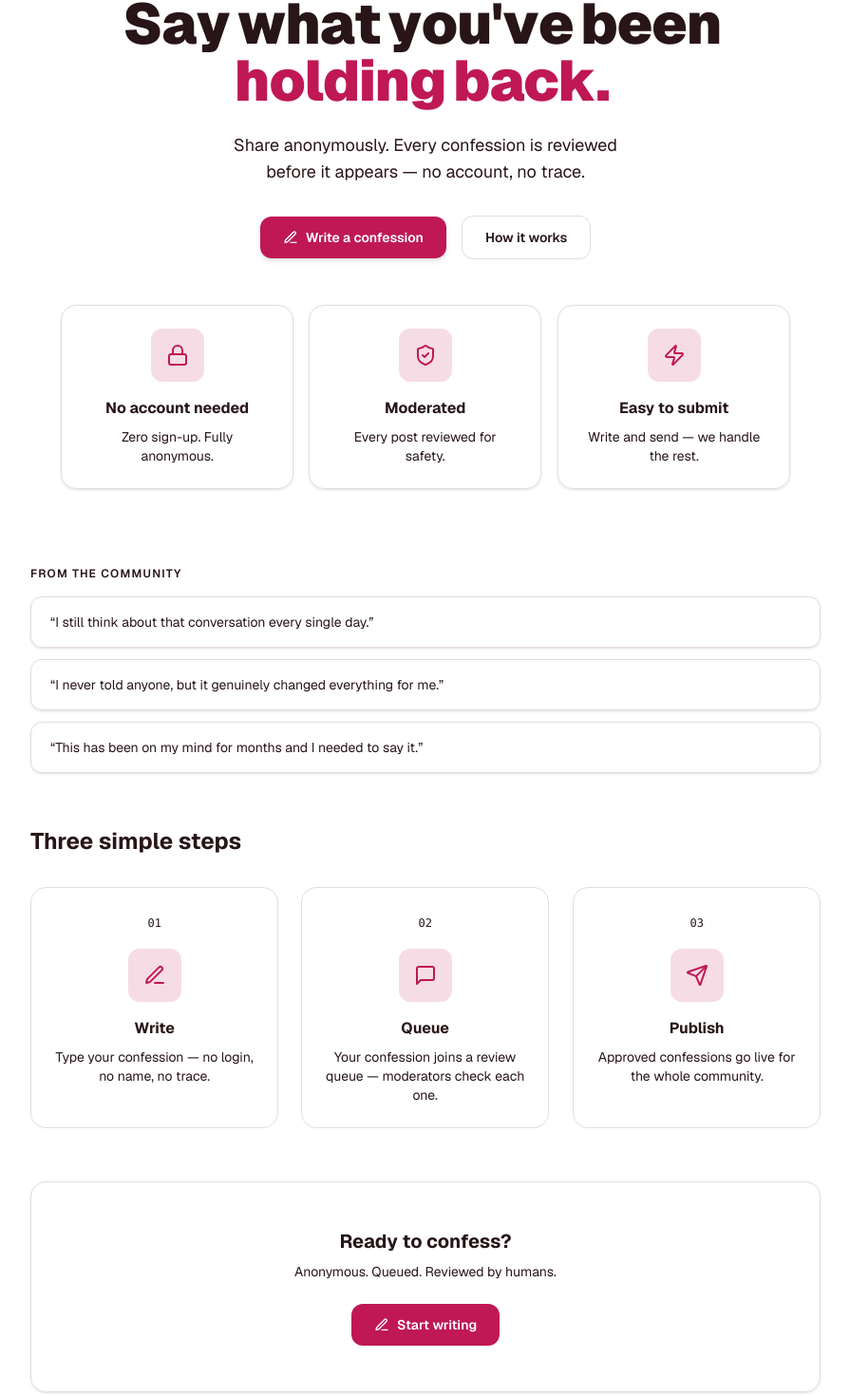
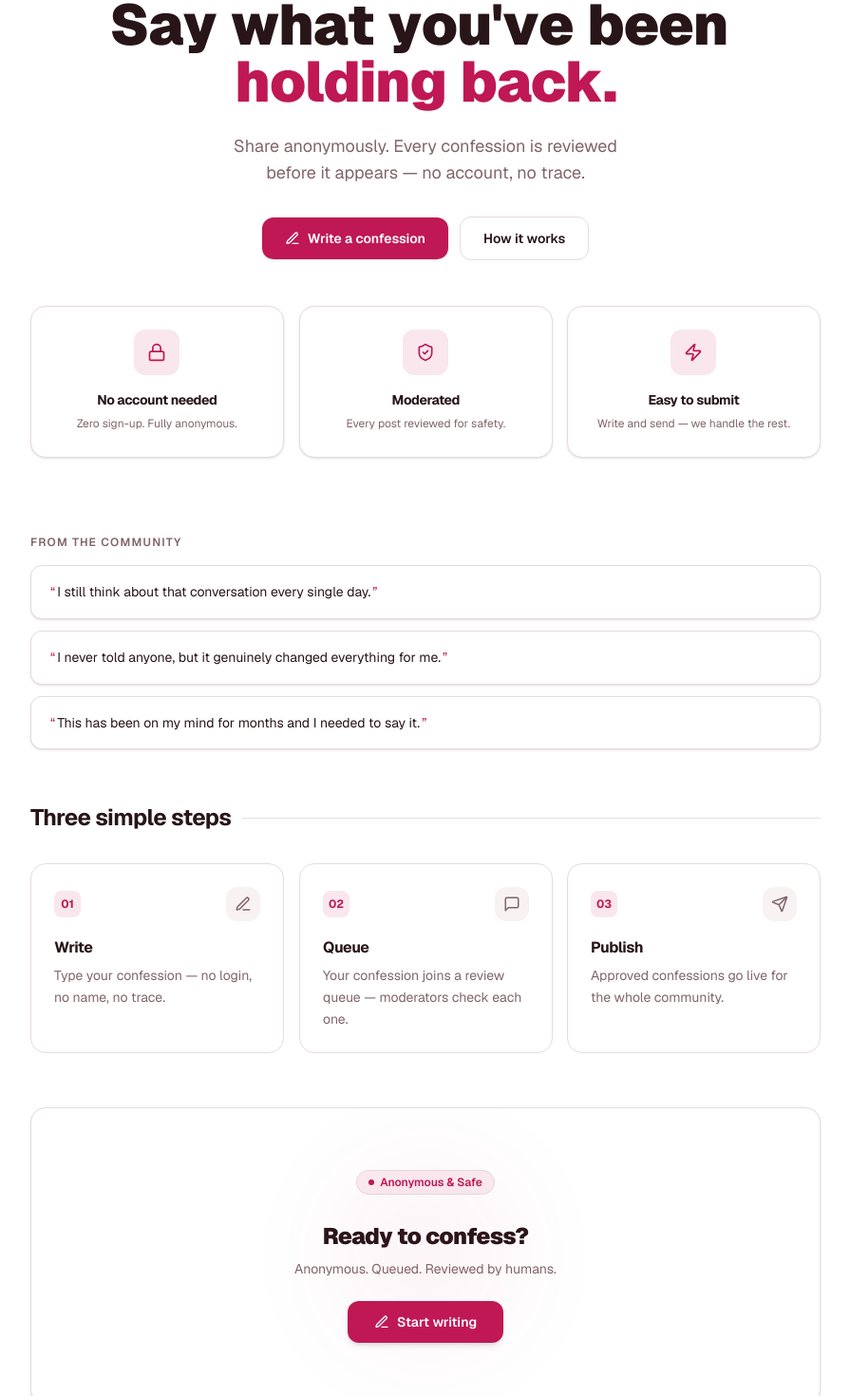
Before and after one commit to RexSixT9/gckconfessions, a Next.js app: page / in a window 1280 px wide. Shown: the part 238-1708 px from the top of the page at 95% size, without its empty margins (192-1087 px from the left). Built offline with nearby package versions, Linux system fonts and the light colour scheme.

Commit message:
feat: implement initial application layout and home page with hero section and feature highlights.

```diff
--- a/src/app/layout.tsx
+++ b/src/app/layout.tsx
@@ -81,7 +81,7 @@ export default function RootLayout({
           {/* ── Header ── */}
           <HeaderNav />
 
-          <div className="flex min-h-[calc(100svh-3.5rem-var(--announcement-height,0px))] flex-col">
+          <div className="flex min-h-[calc(100svh-var(--header-height)-var(--announcement-height,0px))] flex-col">
             {children}
             <Footer />
           </div>
--- a/src/app/page.tsx
+++ b/src/app/page.tsx
@@ -3,7 +3,6 @@
 import { useRef, useLayoutEffect, useMemo } from "react";
 import Link from "next/link";
 import {
-  ArrowUpRight,
   ShieldCheck,
   MessageSquare,
   Send,
@@ -55,8 +54,7 @@ export default function Home() {
         step: "02",
         icon: MessageSquare,
         title: "Queue",
-        desc:
-          "Your confession joins a review queue — moderators check each one.",
+        desc: "Your confession joins a review queue — moderators check each one.",
       },
       {
         step: "03",
@@ -124,32 +122,29 @@ export default function Home() {
         {/* ============================= HERO ============================= */}
         <section
           ref={heroRef}
-          className="flex min-h-[calc(100svh-4rem)] flex-col items-center justify-center text-center"
+          className="flex min-h-[calc(100svh-var(--header-height)-var(--announcement-height,0px))] flex-col items-center justify-center py-16 text-center"
         >
           {/* Tag */}
           <span className="hero-tag mb-6 inline-flex items-center gap-2 rounded-full border border-[hsl(var(--accent))]/20 bg-[hsl(var(--accent))]/10 px-4 py-1.5 text-xs font-semibold text-[hsl(var(--accent))]">
             <span className="h-1.5 w-1.5 rounded-full bg-[hsl(var(--accent))]" />
-            Anonymous • Moderated
+            Anonymous &bull; Moderated
           </span>
 
           {/* Heading */}
           <h1 className="max-w-2xl text-4xl font-black tracking-tight sm:text-5xl md:text-6xl">
             {"Say what you've been holding back."
               .split(" ")
-              .map((word, i) => {
-                const highlight =
-                  word === "holding" || word === "back.";
+              .map((word, i, arr) => {
+                const highlight = word === "holding" || word === "back.";
+                const isLast = i === arr.length - 1;
                 return (
                   <span
                     key={i}
-                    className={`inline-block mr-2 ${highlight ? "text-[hsl(var(--accent))]" : ""
+                    className={`inline-block ${isLast ? "" : "mr-[0.25em]"}${highlight ? " text-[hsl(var(--accent))]" : ""
                       }`}
                   >
                     {word.split("").map((c, j) => (
-                      <span
-                        key={j}
-                        className="hero-char inline-block"
-                      >
+                      <span key={j} className="hero-char inline-block">
                         {c}
                       </span>
                     ))}
@@ -159,16 +154,16 @@ export default function Home() {
           </h1>
 
           {/* Subtext */}
-          <p className="hero-body mt-6 max-w-md text-base text-muted-foreground sm:text-lg">
-            Share anonymously. Every confession is reviewed before it appears —
+          <p className="hero-body mt-6 max-w-md text-base text-[hsl(var(--muted-foreground))] sm:text-lg">
+            Share anonymously. Every confession is reviewed before it appears &mdash;
             no account, no trace.
           </p>
 
           {/* Buttons */}
-          <div className="hero-body mt-8 flex flex-wrap items-center justify-center gap-4">
+          <div className="hero-body mt-8 flex flex-wrap items-center justify-center gap-3">
             <Link
               href="/submit"
-              className="inline-flex items-center gap-2 rounded-xl bg-[hsl(var(--accent))] px-6 py-3 text-sm font-semibold text-white shadow-md transition hover:scale-105 active:scale-95"
+              className="inline-flex items-center gap-2 rounded-xl bg-[hsl(var(--accent))] px-6 py-3 text-sm font-semibold text-white shadow-sm transition hover:opacity-90 active:scale-[0.98]"
             >
               <PenLine className="h-4 w-4" />
               Write a confession
@@ -176,24 +171,24 @@ export default function Home() {
 
             <a
               href="#how-it-works"
-              className="inline-flex items-center gap-2 rounded-xl border px-6 py-3 text-sm font-semibold transition hover:border-[hsl(var(--accent))] hover:text-[hsl(var(--accent))]"
+              className="inline-flex items-center gap-2 rounded-xl border border-[hsl(var(--border))] px-6 py-3 text-sm font-semibold text-[hsl(var(--foreground))] transition hover:border-[hsl(var(--accent))]/60 hover:text-[hsl(var(--accent))]"
             >
               How it works
             </a>
           </div>
 
           {/* Feature Cards */}
-          <div className="hero-body mt-12 grid w-full max-w-3xl grid-cols-1 gap-4 sm:grid-cols-3">
+          <div className="hero-body mt-12 grid w-full grid-cols-1 gap-4 sm:grid-cols-3">
             {featureHighlights.map(({ icon: Icon, title, desc }) => (
               <TiltCard
                 key={title}
-                className="rounded-2xl border bg-card p-6 text-center shadow-sm transition hover:shadow-lg"
+                className="rounded-2xl border border-[hsl(var(--border))] bg-[hsl(var(--card))] p-6 text-center shadow-sm"
               >
-                <div className="mx-auto mb-4 flex h-14 w-14 items-center justify-center rounded-xl bg-[hsl(var(--accent))]/15">
-                  <Icon className="h-6 w-6 text-[hsl(var(--accent))]" />
+                <div className="mx-auto mb-4 flex h-12 w-12 items-center justify-center rounded-xl bg-[hsl(var(--accent))]/10">
+                  <Icon className="h-5 w-5 text-[hsl(var(--accent))]" />
                 </div>
-                <h3 className="text-base font-bold">{title}</h3>
-                <p className="mt-2 text-sm text-muted-foreground">
+                <h3 className="text-sm font-bold tracking-tight">{title}</h3>
+                <p className="mt-1.5 text-xs leading-relaxed text-[hsl(var(--muted-foreground))]">
                   {desc}
                 </p>
               </TiltCard>
@@ -206,7 +201,7 @@ export default function Home() {
 
           {/* Showcase */}
           <section data-scroll className="mb-14">
-            <p className="mb-4 text-xs font-semibold uppercase tracking-widest text-muted-foreground">
+            <p className="mb-4 text-xs font-semibold uppercase tracking-widest text-[hsl(var(--muted-foreground))]">
               From the community
             </p>
 
@@ -218,9 +213,11 @@ export default function Home() {
               ].map((text, i) => (
                 <div
                   key={i}
-                  className="rounded-xl border bg-card px-5 py-4 text-sm shadow-sm transition hover:border-[hsl(var(--accent))]/30"
+                  className="rounded-xl border border-[hsl(var(--border))] bg-[hsl(var(--card))] px-5 py-4 text-sm leading-relaxed text-[hsl(var(--foreground))] shadow-sm transition hover:border-[hsl(var(--accent))]/40"
                 >
-                  “{text}”
+                  <span className="mr-0.5 select-none text-[hsl(var(--accent))]">&ldquo;</span>
+                  {text}
+                  <span className="ml-0.5 select-none text-[hsl(var(--accent))]">&rdquo;</span>
                 </div>
               ))}
             </div>
@@ -228,28 +225,30 @@ export default function Home() {
 
           {/* How It Works */}
           <section data-scroll id="how-it-works" className="mb-14">
-            <h2 className="mb-8 text-2xl font-bold">
-              Three simple steps
-            </h2>
+            <div className="mb-8 flex items-center gap-3">
+              <h2 className="text-2xl font-bold tracking-tight">Three simple steps</h2>
+              <div className="h-px flex-1 bg-[hsl(var(--border))]" />
+            </div>
 
-            <div className="grid gap-6 sm:grid-cols-3">
+            <div className="grid gap-4 sm:grid-cols-3">
               {howItWorksSteps.map((item) => {
                 const Icon = item.icon;
                 return (
                   <TiltCard
                     key={item.step}
-                    className="rounded-2xl border bg-card p-6 text-center transition hover:shadow-lg"
+                    className="rounded-2xl border border-[hsl(var(--border))] bg-[hsl(var(--card))] p-6 text-left"
                   >
-                    <span className="text-xs font-mono text-muted-foreground">
-                      {item.step}
-                    </span>
-
-                    <div className="mx-auto my-4 flex h-14 w-14 items-center justify-center rounded-xl bg-[hsl(var(--accent))]/15">
-                      <Icon className="h-6 w-6 text-[hsl(var(--accent))]" />
+                    <div className="mb-4 flex items-center justify-between">
+                      <span className="inline-flex h-7 w-7 items-center justify-center rounded-lg bg-[hsl(var(--accent))]/10 text-xs font-bold text-[hsl(var(--accent))]">
+                        {item.step}
+                      </span>
+                      <div className="flex h-9 w-9 items-center justify-center rounded-xl bg-[hsl(var(--secondary))]">
+                        <Icon className="h-4.5 w-4.5 text-[hsl(var(--muted-foreground))]" />
+                      </div>
                     </div>
 
-                    <h3 className="font-bold">{item.title}</h3>
-                    <p className="mt-2 text-sm text-muted-foreground">
+                    <h3 className="font-bold tracking-tight">{item.title}</h3>
+                    <p className="mt-1.5 text-sm leading-relaxed text-[hsl(var(--muted-foreground))]">
                       {item.desc}
                     </p>
                   </TiltCard>
@@ -259,17 +258,27 @@ export default function Home() {
           </section>
 
           {/* Bottom CTA */}
-          <section data-scroll className="mb-20 rounded-2xl border bg-card px-8 py-12 text-center shadow-sm">
-            <h3 className="text-xl font-bold">
+          <section data-scroll className="relative mb-20 overflow-hidden rounded-2xl border border-[hsl(var(--border))] bg-[hsl(var(--card))] px-6 py-12 text-center shadow-sm sm:px-14 sm:py-16">
+            {/* Subtle glow */}
+            <div className="pointer-events-none absolute inset-0 flex items-center justify-center" aria-hidden>
+              <div className="h-48 w-48 rounded-full bg-[hsl(var(--accent))] opacity-[0.05] blur-3xl" />
+            </div>
+
+            <span className="mb-4 inline-flex items-center gap-1.5 rounded-full border border-[hsl(var(--accent))]/20 bg-[hsl(var(--accent))]/8 px-3 py-1 text-xs font-semibold text-[hsl(var(--accent))]">
+              <span className="h-1.5 w-1.5 rounded-full bg-[hsl(var(--accent))]" />
+              Anonymous &amp; Safe
+            </span>
+
+            <h3 className="mt-3 text-2xl font-black tracking-tight">
               Ready to confess?
             </h3>
-            <p className="mt-2 text-sm text-muted-foreground">
+            <p className="mt-2 text-sm text-[hsl(var(--muted-foreground))]">
               Anonymous. Queued. Reviewed by humans.
             </p>
 
             <Link
               href="/submit"
-              className="mt-6 inline-flex items-center gap-2 rounded-xl bg-[hsl(var(--accent))] px-6 py-3 text-sm font-semibold text-white transition hover:scale-105 active:scale-95"
+              className="mt-6 inline-flex items-center gap-2 rounded-xl bg-[hsl(var(--accent))] px-7 py-3 text-sm font-semibold text-white shadow-md transition hover:opacity-90 active:scale-[0.98]"
             >
               <PenLine className="h-4 w-4" />
               Start writing
```
